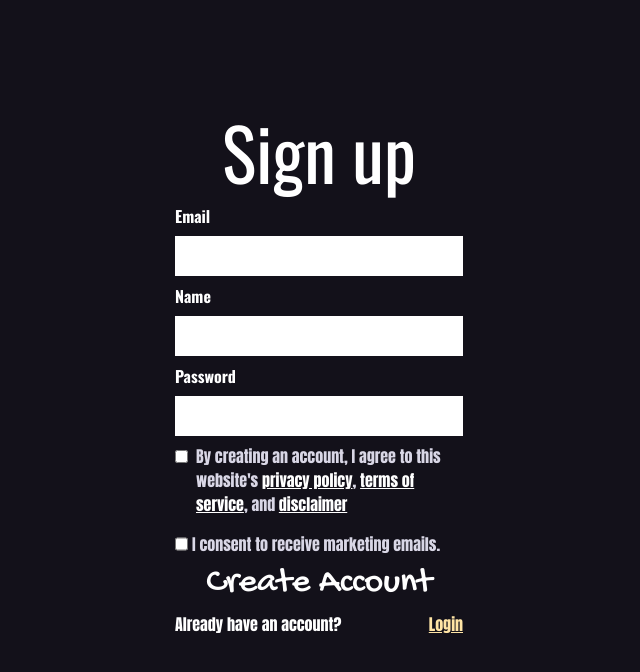
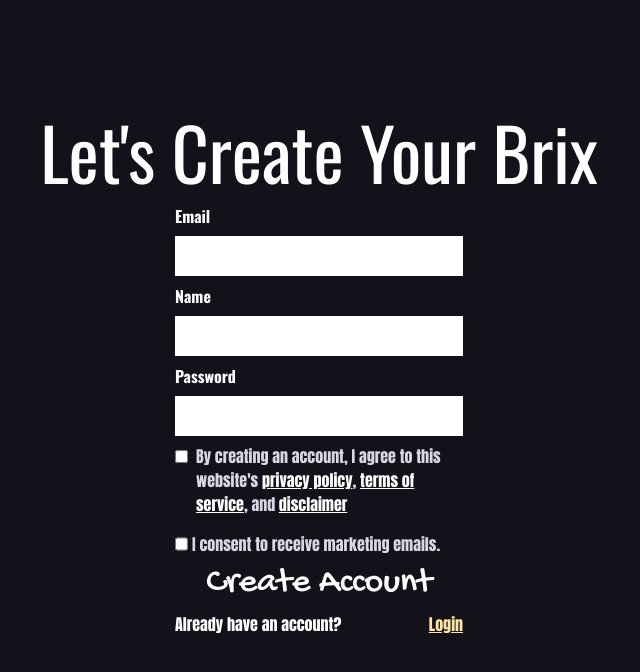
Before and after one commit to fundedbull/project-b, a Next.js app: page /signup in a window 1280 px wide. Shown: the top 672 px of the page, without its empty margins (321-961 px from the left). Built offline with nearby package versions, Linux system fonts and the light colour scheme.

Commit message:
Updated message on signup

```diff
--- a/src/app/signup/page.tsx
+++ b/src/app/signup/page.tsx
@@ -9,7 +9,7 @@ export default function SignUp() {
   return (
     <div className="container mx-auto mb-32 mt-32 flex h-screen flex-col items-center justify-center gap-4 md:mb-0 md:mt-0">
       <Text intent={"heading"} size={"extra"}>
-        Sign up
+        Let&apos;s Create Your Brix
       </Text>
       <form action={formAction} className="flex flex-col gap-2">
         <label className="font-bold" htmlFor="email">
```
